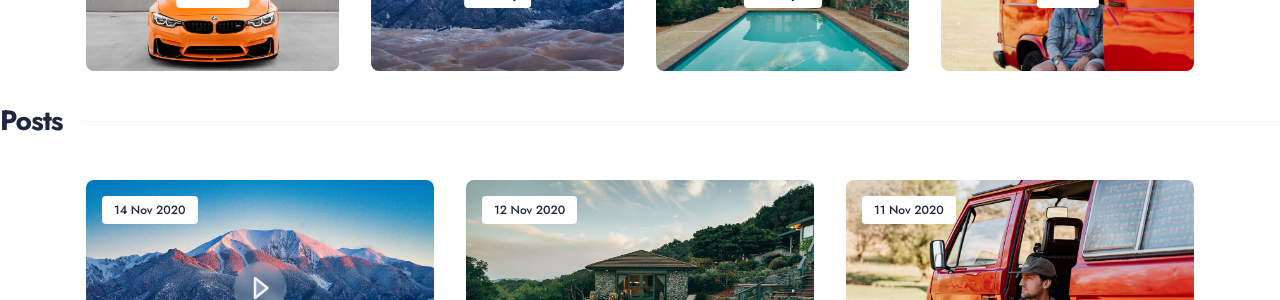
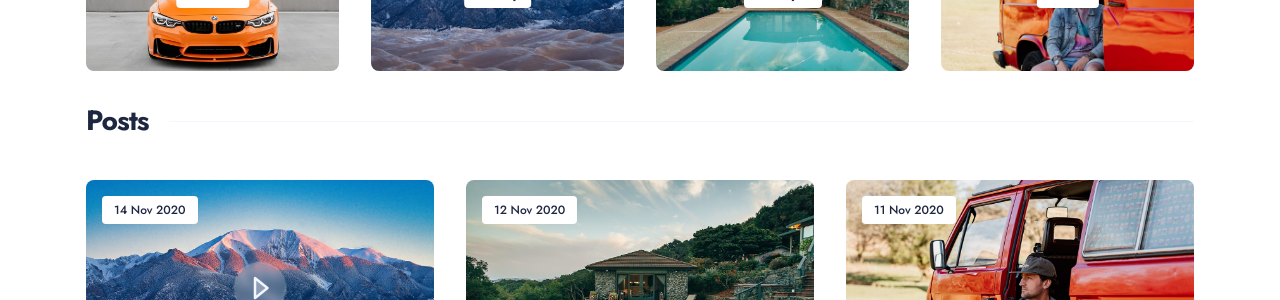
Before and after one commit to HaYongdae/hayongdae.github.io, a Jekyll site: the page built from index.html, in a window 1280 px wide. Shown: the part 932-1232 px from the top of the page. Built offline with Jekyll 4.4.1, drawn with Linux system fonts in a browser that asks for light colours; nearby versions of some CDN libraries; the list of posts is cut into pages by our own code.

Commit message:
line insert

```diff
--- a/index.html
+++ b/index.html
@@ -7,12 +7,11 @@ image: '/images/01.jpg'
 
 {% include section-tags.html %}
 
-<div class="section__head">
-  <h3 class="section__title">Posts</h3>
-  <!-- <a href="{{ site.baseurl }}/tags/" class="section__link"></a> -->
-</div>
 
 <div class="container">
+  <div class="section__head">
+    <h3 class="section__title">Posts</h3>
+  </div>
   <div class="row animate">
     {% if site.posts.size > 0 %}
       {% for post in paginator.posts %}
```
